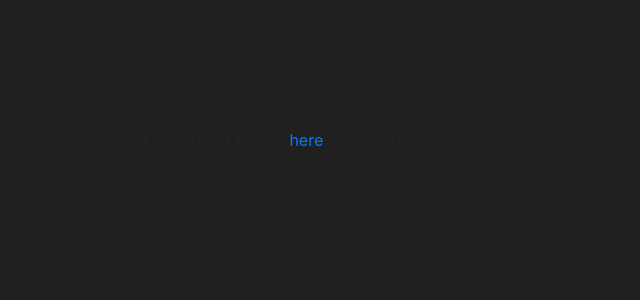
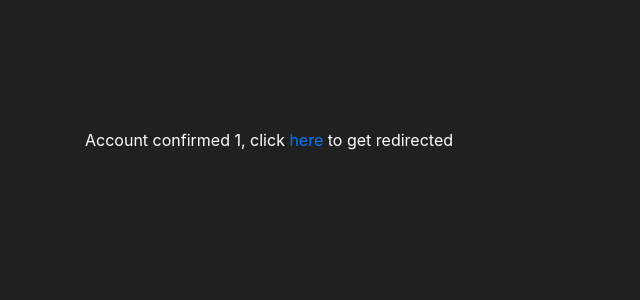
Before and after one commit to Vincent-Ferrard/modern_js, a React (Create React App) app in the folder client/my_client/: page /confirm/1 in a window 1280 px wide. Shown: the top 300 px of the page, without its empty margins (0-640 px from the left). Built offline with nearby package versions, Linux system fonts and the light colour scheme; no server answers.

Commit message:
[EDIT] color text for confirmation page + correct test token

```diff
--- a/client/my_client/src/components/Register/Confirm.jsx
+++ b/client/my_client/src/components/Register/Confirm.jsx
@@ -20,7 +20,7 @@ export default class Confirm extends React.Component {
 
     render() {
         return (
-            <div className="container" id="box-position">
+            <div className="container text-white" id="box-position">
                 <div>Account confirmed {this.state.user}, click <a href='/login'> here </a>to get redirected</div>
             </div>
         );
```
Also changed, not shown: 2 other files (tests, documents, lock files or other folders).
